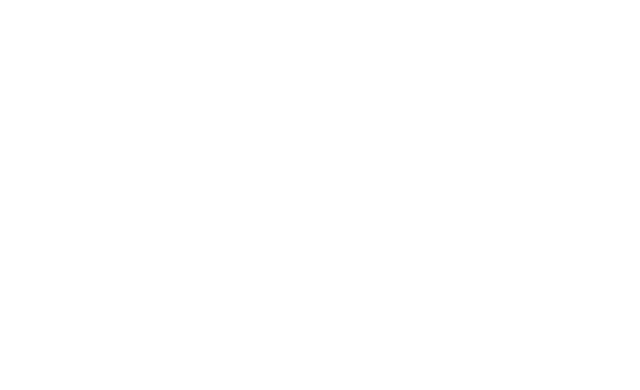
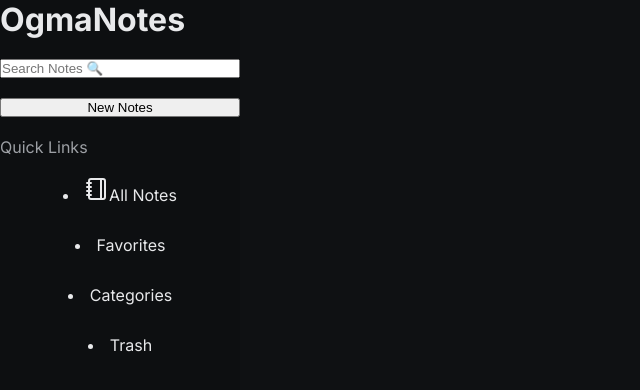
Before and after one commit to David-Agbaje/OgmaNotes, a plain HTML site: page index.html in a window 1280 px wide. Shown: the whole page, without its empty margins (0-640 px from the left). Drawn offline with Linux system fonts and the light colour scheme.

Commit message:
Added Some Content to Sidebar

```diff
--- a/index.html
+++ b/index.html
@@ -12,7 +12,20 @@
 </head>
 <body>
     <main>
-        <div class="sidebar" id="sidebar"></div>
+        <div class="sidebar" id="sidebar">
+            <h1 class="ogma">OgmaNotes</h1>
+            <div class="btn-input-container">
+                <input type="search" placeholder="Search Notes 🔍" class="search-notes">
+                <button class="new-note" href ="#">New Notes</button>
+            </div>
+            <div class="items-container">
+                <p class="quick-links">Quick Links</p>
+                <li class="items" href ="#"><svg xmlns="http://www.w3.org/2000/svg" width="24" height="24" viewBox="0 0 24 24" fill="none" stroke="currentColor" stroke-width="2" stroke-linecap="round" stroke-linejoin="round" class="lucide lucide-notebook-icon lucide-notebook"><path d="M2 6h4"/><path d="M2 10h4"/><path d="M2 14h4"/><path d="M2 18h4"/><rect width="16" height="20" x="4" y="2" rx="2"/><path d="M16 2v20"/></svg>All Notes</li>
+                <li class="items" href ="#">Favorites</li>
+                <li class="items" href ="#">Categories</li>
+                <li class="items" href ="#"> Trash</li>
+            </div>
+        </div>
     </main>
 </body>
 </html>
--- a/styles.css
+++ b/styles.css
@@ -1,5 +1,4 @@
 :root {
-   /* main app */
   --bg-outer:    #3B3B3C; /* page background behind the app */
   --bg-main:     #0F1113; /* main app background / canvas */
   --sidebar-bg:  #0D0F11; /* sidebar panel */
@@ -7,19 +6,16 @@
   --card-bg:     #1B1C1E; /* cards / note tiles */
   --card-border: #262728; /* subtle borders / separators */
 
-  /* text */
   --text-primary:   #E8E9EB; /* main headings / body */
   --text-secondary: #9DA0A5; /* secondary / meta text */
   --text-muted:     #737579; /* very muted / disabled */
 
-  /* accents */
   --accent-blue:   #4B6BFF; /* progress bars, primary accents */
   --accent-blue-2: #7AA2FF; /* lighter accent (badges) */
   --accent-orange: #FF9A3D; /* medium / priority tag */
   --accent-red:    #FF5C6C; /* high priority / danger */
   --accent-green:  #2ECC71; /* success / done indicators */
 
-  /* UI extras */
   --ui-shadow: rgba(0,0,0,0.6);
   --glass: rgba(255,255,255,0.02);
 }
@@ -31,15 +27,41 @@
     box-sizing: border-box;
 }
 
+body{
+    background-color: var(--bg-outer);
+    font-family: 'Inter', sans-serif;
+    color: var(--text-primary)
+}
+
 main{
-    margin: 0;
-    padding: 0;
-    box-sizing: border-box;
-    background-color: var(--bg-primary);
+    background-color: var(--bg-main);
 }
 
 .sidebar{
+    width: 15rem;
     height: 100vh;
-    width: 250px;
-    background-color: var(--bg-sidebar);
+    background-color: var(--sidebar-bg);
 }
+
+.btn-input-container{
+    display: flex;
+    flex-direction: column;
+    gap: 20px;
+    margin-top: 20px;
+}
+
+.quick-links{
+    margin-bottom: -10px;
+    color: var(--text-secondary);
+}
+
+.items-container{
+    display: flex;
+    flex-direction: column;
+    gap: 30px;
+    margin-top: 20px;
+}
+
+.items{
+    text-align: center;
+}
```
